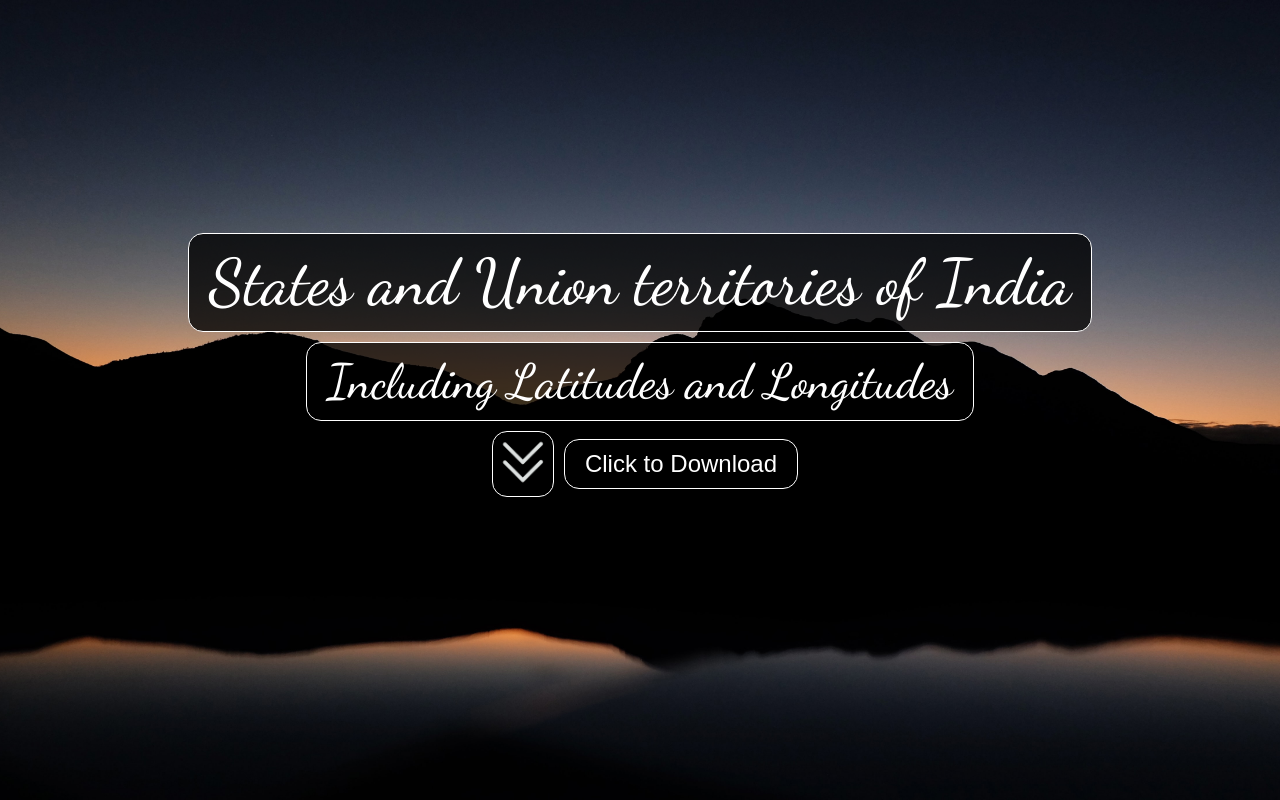
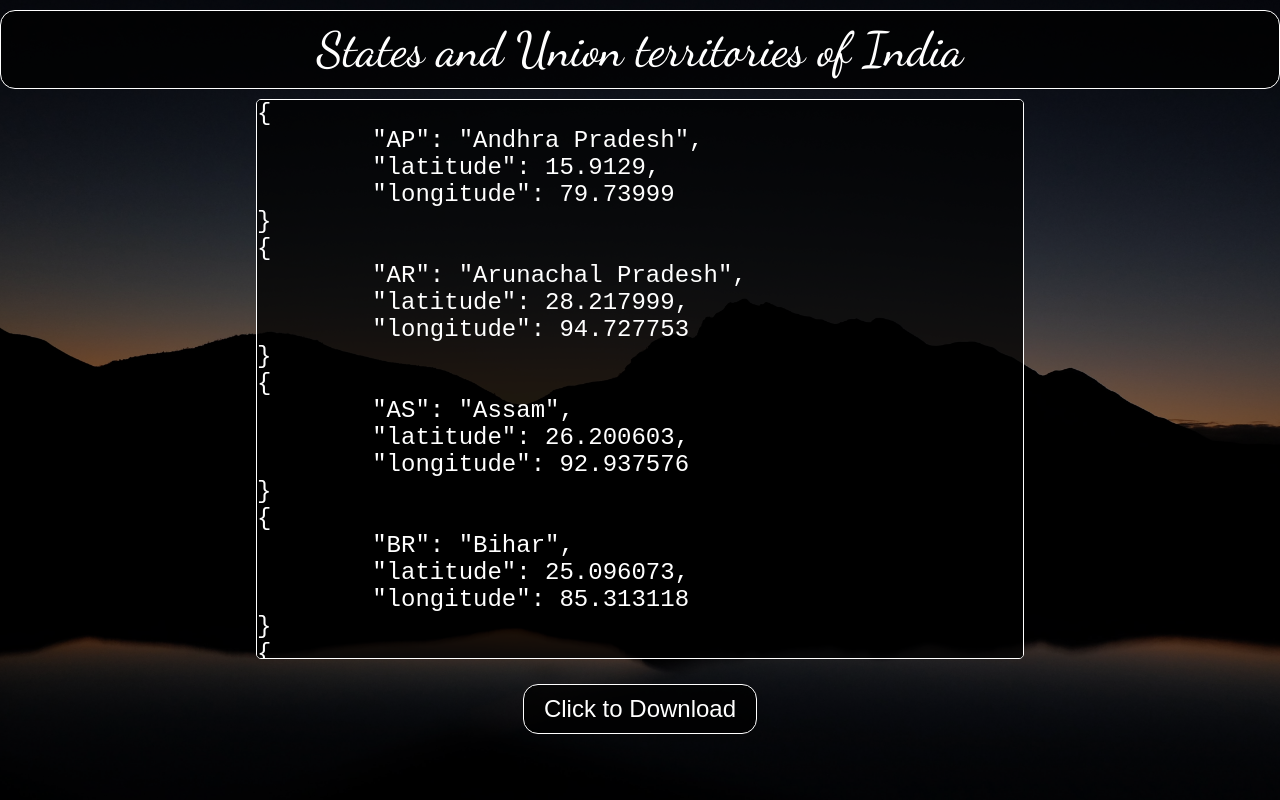
Before and after one commit to shubhammurteli/State-and-UT, a plain HTML site: page index.html in a window 1280 px wide. Drawn offline with Linux system fonts and the light colour scheme.

Commit message:
Displayed JSON data

```diff
--- a/index.html
+++ b/index.html
@@ -8,17 +8,20 @@
 </head>
 <body>
     <div class = "container">
-        <h1 class = "black-bg">States and Union territories of India</h1>
-        <p class = "black-bg">Including Latitudes and Longitudes</p>
+        <p class = "black-bg round-border">States and Union territories of India</p>
+        <div id="json-data" class = "round-border black-bg">
+                <pre class="prettyprint">
+                </pre>
+        </div>
         <div class="download">
-            <div class="img">
-                <img src="img/iconfinder_down_2_1_4829857.png" alt="down-arrow" class = "downArrow" class = "black-bg">
-            </div>
             <a href="resources/text.json" download>
                 <button class = "black-bg">Click to Download</button>
             </a>
         </div>
     </div>
+    <script src="resources/index.js"></script>
     <!-- <a href="./resources/text.txt" download>Click to download</a> -->
+    <script src="https://cdn.jsdelivr.net/gh/google/code-prettify@master/loader/run_prettify.js?lang=css&amp;skin=sunburst"></script>
+
 </body>
 </html>
--- /dev/null
+++ b/resources/index.js
@@ -0,0 +1,25 @@
+async function getQuotes() {
+    let url = 'resources/text.json';
+    try {
+        let res = await fetch(url);
+        return await res.json();
+    } catch (error) {
+        console.log(error);
+    }
+}
+let htmlText = document.getElementById("json-data")
+async function quotesPrint() {
+    var quotes = await getQuotes();
+    let data = ''
+    Object.keys(quotes).forEach(key =>{
+        console.log(quotes[key].length)
+        quotes[key].forEach(entry =>{
+            data += `<pre>${JSON.stringify(entry,undefined,"\t")}<pre>`
+
+        })
+    })
+    // htmlText.innerHTML = JSON.stringify(quotes, undefined, 2);
+    htmlText.innerHTML = data;
+
+}
+quotesPrint()
--- a/resources/style.css
+++ b/resources/style.css
@@ -7,25 +7,56 @@
 html::-webkit-scrollbar{
     display: none;
 }
-.container{
+
+.container::before{
+    content: "";
+    z-index: -10;
+    position: absolute;
+    left: 0px;
+    top: 0px;
     height: 100vh;
     width: 100vw;
     background: center / cover no-repeat url("../img/bg2.jpg");
-    display: flex;
-    flex-direction: column;
-    justify-content: center;
-    align-items: center;
+}
+.container::after{
+    content: "";
+    z-index: -1;
+    position: absolute;
+    left: 0px;
+    top: 0px;
+    height: 100vh;
+    width: 100vw;
+    background-color: black;
+    opacity: 0.5;
+}
+.container{
+    height: 98vh;
+    width: 100vw;
     color: white;
     font-family: 'Dancing Script', cursive;
 }
-h1{
-    font-weight: normal;
-    font-size: 4rem;
+p{
+    text-align: center;
+    margin: 5px 10px;
+    padding: 5px;
+    font-size: 2rem;
+    font-weight: none;
+}
+.round-border{
     border: 1px solid white;
-    padding: 10px 20px;
-    border-radius: 15px;
-    margin-top: -70px;
+    border-radius: 5px;;
 }
+#json-data{
+    overflow: auto;
+    height: 70vh;
+    width: 60vw;
+    margin: auto;
+    font-size: 1.5rem;
+}
+#json-data::-webkit-scrollbar{
+    display: none;
+}
+
 .container p{
     margin: 10px 0px;
     font-size: 3rem;
@@ -34,6 +65,7 @@ h1{
     border-radius: 15px;
 }
 .container button{
+    margin: 25px 0px 0px 0px;
     padding: 10px 20px;
     border: 1px solid white;
     border-radius: 15px;
@@ -42,9 +74,13 @@ h1{
     outline: none;
     transition: all .1s ease-in-out;
     font-size: 1.5rem;
+    background: linear-gradient(to left, rgb(0 0 0 / 77%) 50%, rgba(255, 255, 255, 7%) 50%) right;
+    background-size: 200%;
+    transition: .3s ease-out;
 }
-.container button:active{
-    transform: scale(1.05);
+.container button:hover{
+    transform: scale(1.01);
+    background-position: left;
 }
 .download{
     display: flex;
@@ -52,29 +88,8 @@ h1{
     align-items: center;
     flex-direction: row;
 }
-.download img{
-    filter: invert();
-}
-.img{
-    animation: back 0.5s infinite;
-    border: 1px solid white;
-    border-radius: 15px;
-    margin: 0px 10px;
-}
-@keyframes back {
-    0%, 49% {
-      background-color: rgb(0 0 0 / 77%);
-      /* border: 3px solid #e50000; */
-    }
-    50%, 100% {
-      background-color: rgb(253 250 250 / 5%);
-      /* border: 3px solid rgb(117, 209, 63); */
-    }
-  }
-.downArrow{
-    height: 60px;
-    width: 60px;
-}
+
+
 .black-bg{
     background-color: rgb(0 0 0 / 77%);
 }
```
